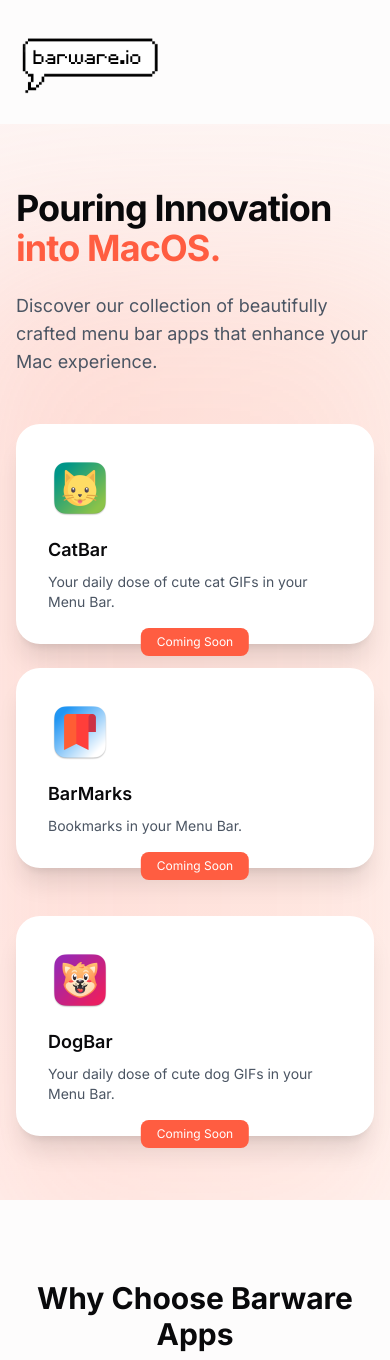
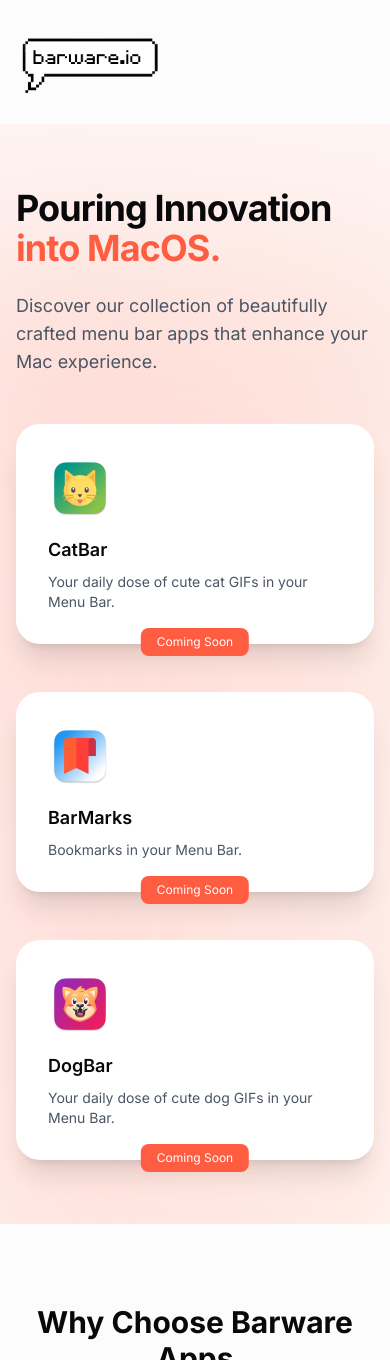
Before and after one commit to barware-io/barware.io, a Next.js app: page / in a window 390 px wide. Shown: the top 1360 px of the page. Built offline with nearby package versions, Linux system fonts and the light colour scheme.

Commit message:
Fix mobile responsive issues

```diff
--- a/components/home/HeroSection.tsx
+++ b/components/home/HeroSection.tsx
@@ -23,7 +23,7 @@ export function HeroSection({ favApps }: { favApps: AppType[] }) {
 
                     {/* App Showcase */}
                     <div className="relative">
-                        <div className="grid grid-cols-1 md:grid-cols-2 gap-6 md:gap-8 w-full md:w-[750px] mx-auto">
+                        <div className="grid grid-cols-1 md:grid-cols-2 gap-12 md:gap-8 w-full md:w-[750px] mx-auto">
                             <div className="col-span-1 max-w-[400px] w-full mx-auto">
                                 {(() => {
                                     const AppWrapper = favApps[0].isReady ? 'a' : 'div'
@@ -98,7 +98,7 @@ export function HeroSection({ favApps }: { favApps: AppType[] }) {
                                     )
                                 })()}
                             </div>
-                            <div className="col-span-1 md:col-span-2 flex justify-center mt-6 md:mt-8">
+                            <div className="col-span-1 md:col-span-2 flex justify-center mt-0 md:mt-8">
                                 <div className="max-w-[400px] w-full">
                                     {(() => {
                                         const AppWrapper = favApps[2].isReady ? 'a' : 'div'
```
